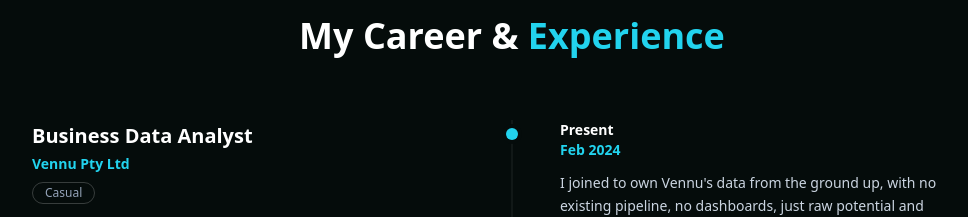
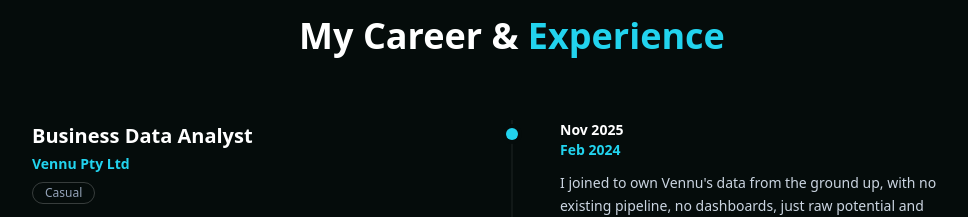
Before and after one commit to huyducv/huyducv.github.io, a React (Vite) app in the folder portfolio-react/: page / in a window 1280 px wide. Shown: the part 880-1097 px from the top of the page, without its empty margins (128-1096 px from the left). Built offline with nearby package versions, Linux system fonts and the light colour scheme; the HTML template or start-up script is replaced by a standard one.

Commit message:
Update info

```diff
--- a/portfolio-react/src/data/mockData.js
+++ b/portfolio-react/src/data/mockData.js
@@ -58,7 +58,7 @@ export const mockData = {
         title: 'Business Data Analyst',
         company: 'Vennu Pty Ltd',
         type: 'Casual',
-        endDate: 'Present',
+        endDate: 'Nov 2025',
         startDate: 'Feb 2024',
         description: [
           "I joined to own Vennu's data from the ground up, with no existing pipeline, no dashboards, just raw potential and ideas.",
@@ -86,48 +86,7 @@ export const mockData = {
       },
     ],
   },
-  // about: {
-  //   title: 'About',
-  //   subtitle: 'A chronological look at my work and education.',
-  //   timeline: [
-  //     {
-  //       date: 'Nov 2025 – Present',
-  //       title: 'Data Analyst',
-  //       org: 'Cancer Council NSW',
-  //       type: 'work',
-  //     },
-  //     {
-  //       date: 'Sep 2025 – Dec 2025',
-  //       title: 'Full Stack Development Intern',
-  //       org: 'Unified Mentor Pvt. Ltd.',
-  //       type: 'work',
-  //     },
-  //     {
-  //       date: 'Mar 2024 – Aug 2025',
-  //       title: 'Retail Operations Analyst',
-  //       org: 'Techno-Brands PVT LTD',
-  //       type: 'work',
-  //     },
-  //     {
-  //       date: 'Jun 2024 – Aug 2024',
-  //       title: 'Junior Data Scientist',
-  //       org: 'Infolabz IT Services Pvt. Ltd.',
-  //       type: 'work',
-  //     },
-  //     {
-  //       date: '2023 – 2024',
-  //       title: 'MIDS (Master of Information and Data Science)',
-  //       org: 'UC Berkeley',
-  //       type: 'education',
-  //     },
-  //     {
-  //       date: '2019 – 2023',
-  //       title: 'BSc Computer Science',
-  //       org: 'University of Melbourne',
-  //       type: 'education',
-  //     },
-  //   ],
-  // },
+
   projects: {
     title: 'Projects',
     subtitle: "Things I've built. Problems I chose to solve.",
```
